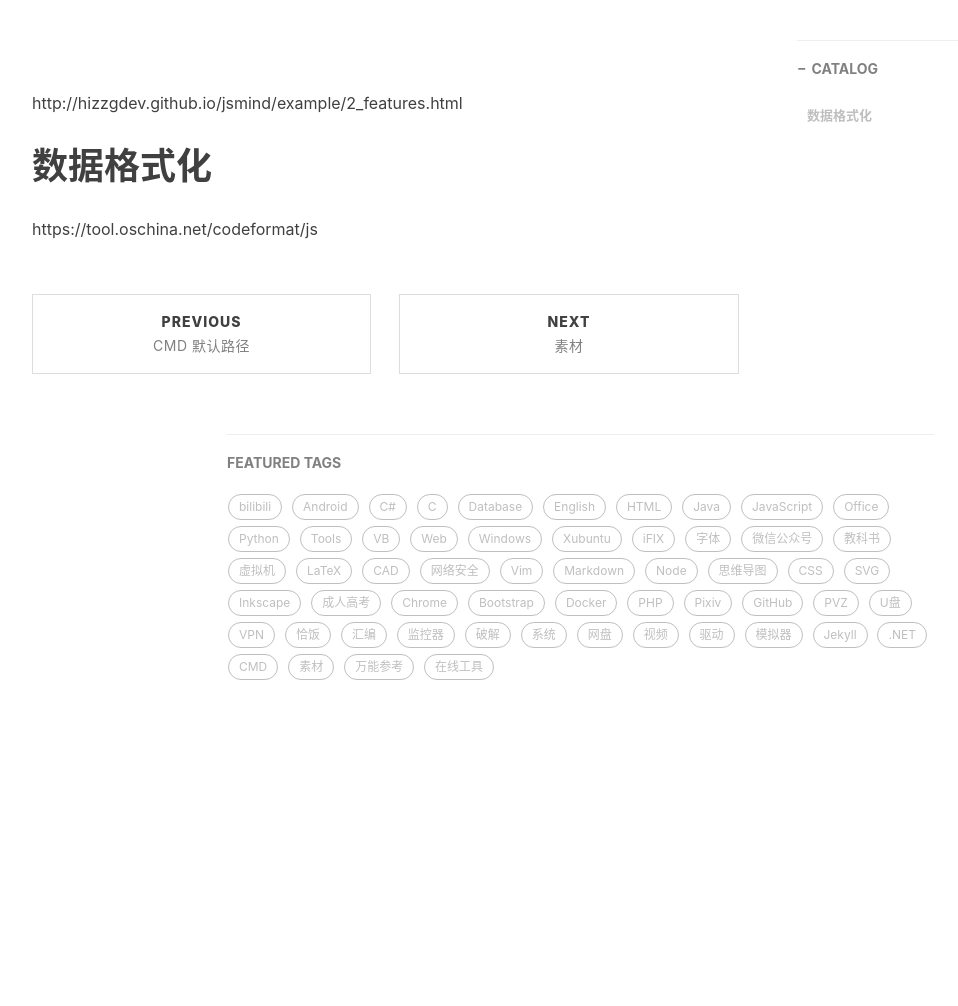
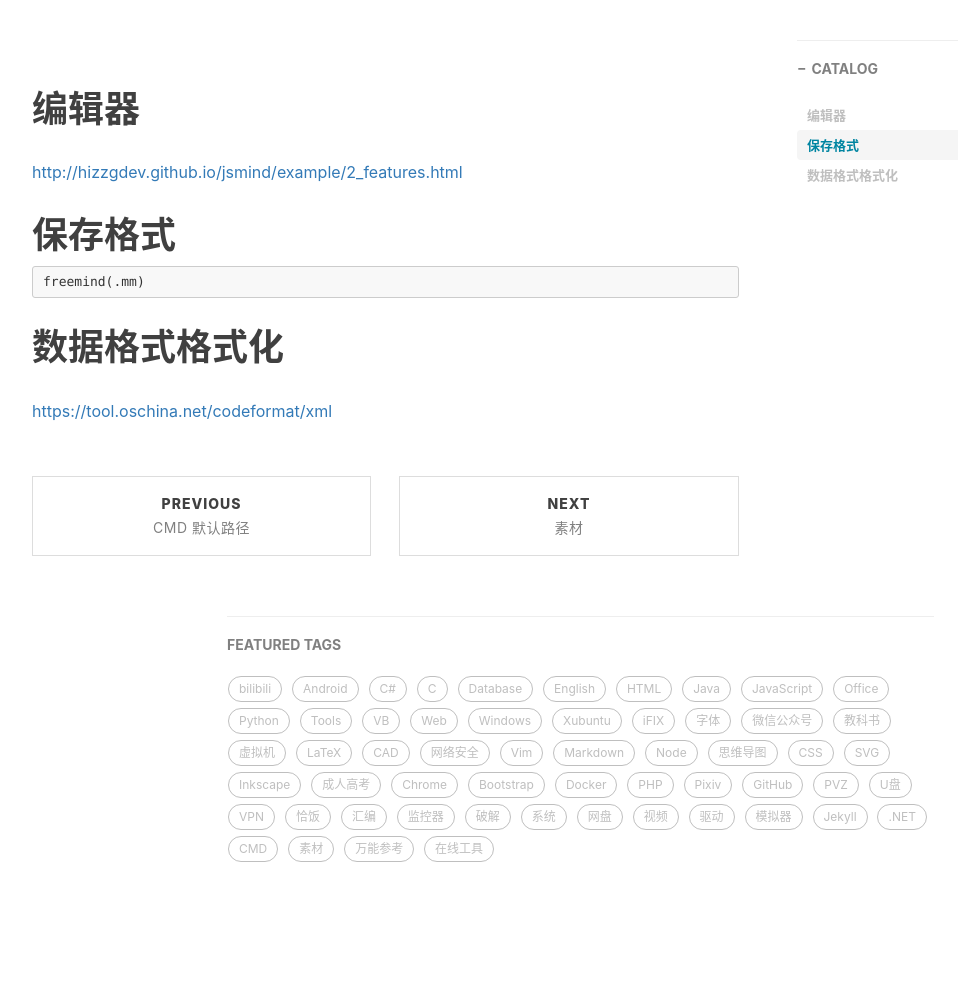
Before and after one commit to yiyutouxin/tangle5500.github.io, a Jekyll site: the page built from _posts/2020-7-3-思维导图-jsMind-编辑器.md, in a window 1280 px wide. Shown: the part 457-1463 px from the top of the page, without its empty margins (38-996 px from the left). Built offline with Jekyll 4.4.1, drawn with Linux system fonts in a browser that asks for light colours; nearby versions of some CDN libraries; comment, search, counter and statistics services are not loaded; before the commit the page ends 1282 px from its top, so only the background shows below that.

Commit message:
Update 2020-7-3-思维导图-jsMind-编辑器.md

````diff
--- a/_posts/2020-7-3-思维导图-jsMind-编辑器.md
+++ b/_posts/2020-7-3-思维导图-jsMind-编辑器.md
@@ -11,8 +11,16 @@ tags:
     - 思维导图
 ---
 
-http://hizzgdev.github.io/jsmind/example/2_features.html
+# 编辑器
 
-# 数据格式化
+<http://hizzgdev.github.io/jsmind/example/2_features.html>
 
-https://tool.oschina.net/codeformat/js
+# 保存格式
+
+```
+freemind(.mm)
+```
+
+# 数据格式格式化
+
+<https://tool.oschina.net/codeformat/xml>
````
